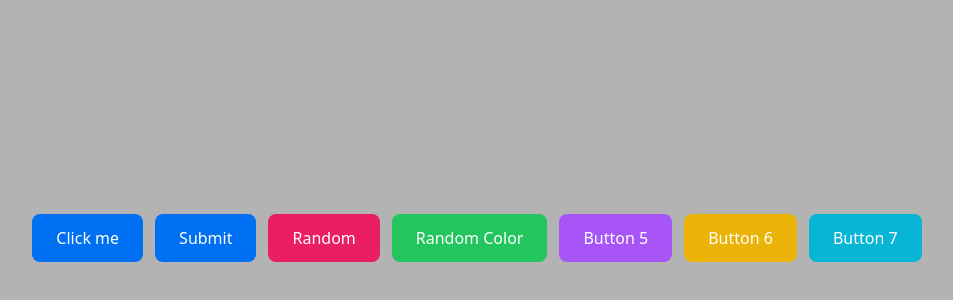
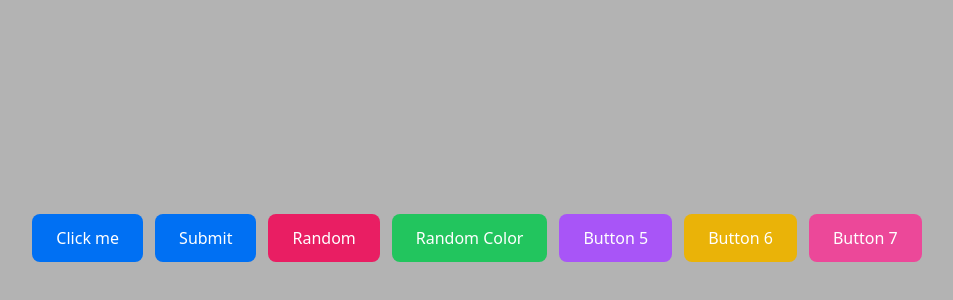
Before and after one commit to yanivprusman/dummyApp, a Next.js app: page / in a window 1280 px wide. Shown: the part 162-462 px from the top of the page, without its empty margins (163-1116 px from the left). Built offline with nearby package versions, Linux system fonts and the light colour scheme.

Commit message:
#17: Make the 7th button pink

```diff
--- a/app/page.tsx
+++ b/app/page.tsx
@@ -106,7 +106,7 @@ export default function Home() {
       <button
         data-id="placeholder-7"
         onMouseDown={(e) => handleMouseDown("placeholder-7", e)}
-        style={btnStyle("placeholder-7", "#06b6d4")}
+        style={btnStyle("placeholder-7", "#ec4899")}
       >
         Button 7
       </button>
```
